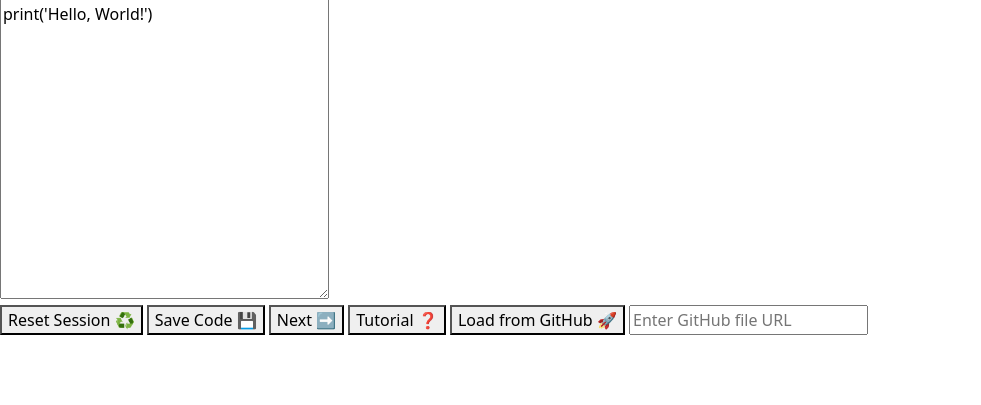
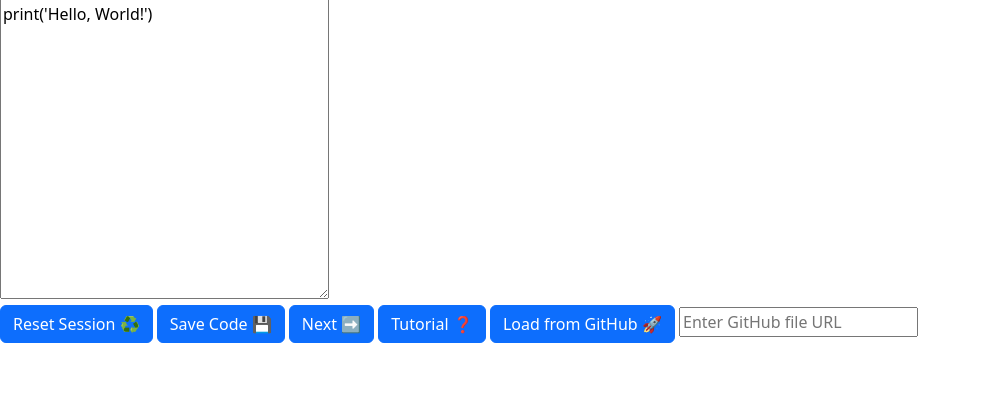
Before and after one commit to Laponski/code-image-generator, a Flask app: page / in a window 1280 px wide. Shown: the part 57-462 px from the top of the page, without its empty margins (0-981 px from the left). Run offline with Flask 3, Linux system fonts and the light colour scheme.

Commit message:
feat: removed unnecessary classes and added bootsrap style to buttons
class:"code" has not been removed since is necessary for auto width

```diff
--- a/templates/code_input.html
+++ b/templates/code_input.html
@@ -13,7 +13,7 @@
       min-width: calc({{ max_chars }}ch + 4 * 2em);
     }
 </style>
-<form class = "all">
+<form>
     <textarea
       class="code"
       name="code"
@@ -21,24 +21,24 @@
       style="height: 300px;"
     >{{ code }}
     </textarea>
-    <div class="controls">
-        <button formmethod="post" formaction="{{ url_for('reset_session') }}">
+    <div>
+        <button formmethod="post" formaction="{{ url_for('reset_session') }}" class="btn btn-primary">
           Reset Session ♻️
         </button>
 
-        <button formmethod="post" formaction="{{ url_for('save_code') }}">
+        <button formmethod="post" formaction="{{ url_for('save_code') }}" class="btn btn-primary">
           Save Code 💾
         </button>
 
-        <button formmethod="post" formaction="{{ url_for('save_style') }}">
+        <button formmethod="post" formaction="{{ url_for('save_style') }}" class="btn btn-primary">
             Next ➡️
         </button>
 
-        <button formmethod="get" formaction="{{ url_for('tutorial_raw') }}">
+        <button formmethod="get" formaction="{{ url_for('tutorial_raw') }}" class="btn btn-primary">
             Tutorial ❓
         </button>
 
-        <button formmethod="post" formaction="{{ url_for('load_github_file') }}" type="submit">
+        <button formmethod="post" formaction="{{ url_for('load_github_file') }}" type="submit" class="btn btn-primary">
             Load from GitHub 🚀
         </button>
 
```
